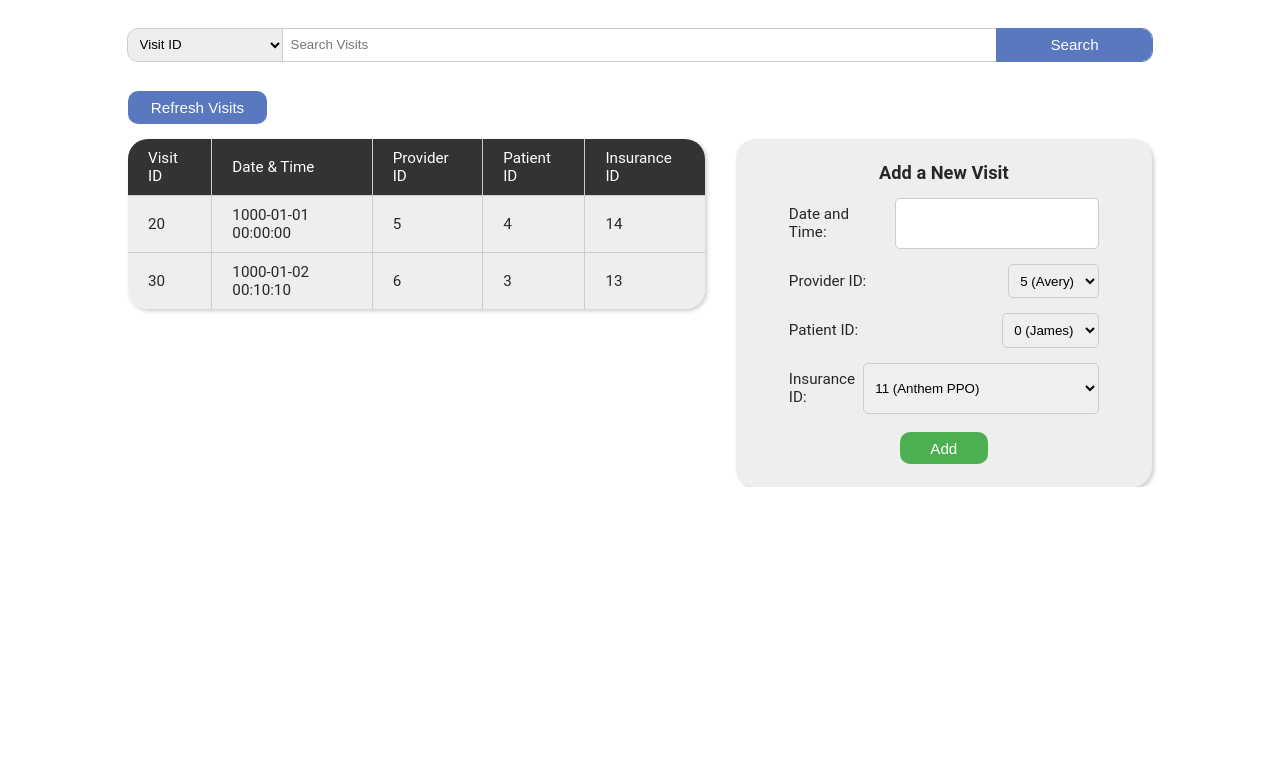
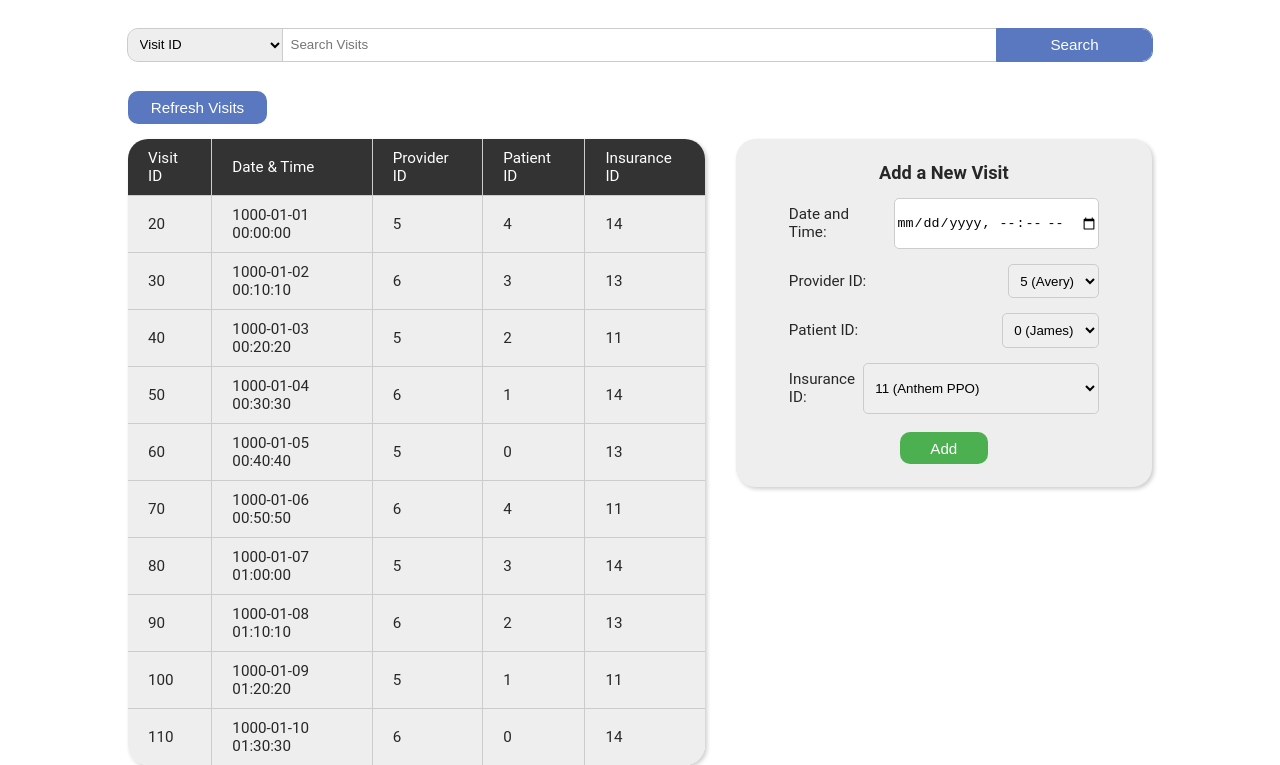
Before and after one commit to anson-poon/care-for-all-ehr, a React (Create React App) app: page /visits in a window 1280 px wide. Shown: the part 478-1243 px from the top of the page. Before the commit the page ends 965 px from the top, so only its background shows below. Built offline with nearby package versions, Linux system fonts and the light colour scheme.

Commit message:
Modified visit page to use data mapping

```diff
--- /dev/null
+++ b/src/data/visitData.js
@@ -0,0 +1,74 @@
+const visitData = [
+    {
+        visitID: 20,
+        dateTime: "1000-01-01 00:00:00",
+        providerID: 5,
+        patientID: 4,
+        insuranceID: 14
+    },
+    {
+        visitID: 30,
+        dateTime: "1000-01-02 00:10:10",
+        providerID: 6,
+        patientID: 3,
+        insuranceID: 13
+    },
+    {
+        visitID: 40,
+        dateTime: "1000-01-03 00:20:20",
+        providerID: 5,
+        patientID: 2,
+        insuranceID: 11
+    },
+    {
+        visitID: 50,
+        dateTime: "1000-01-04 00:30:30",
+        providerID: 6,
+        patientID: 1,
+        insuranceID: 14
+    },
+    {
+        visitID: 60,
+        dateTime: "1000-01-05 00:40:40",
+        providerID: 5,
+        patientID: 0,
+        insuranceID: 13
+    },
+    {
+        visitID: 70,
+        dateTime: "1000-01-06 00:50:50",
+        providerID: 6,
+        patientID: 4,
+        insuranceID: 11
+    },
+    {
+        visitID: 80,
+        dateTime: "1000-01-07 01:00:00",
+        providerID: 5,
+        patientID: 3,
+        insuranceID: 14
+    },
+    {
+        visitID: 90,
+        dateTime: "1000-01-08 01:10:10",
+        providerID: 6,
+        patientID: 2,
+        insuranceID: 13
+    },
+    {
+        visitID: 100,
+        dateTime: "1000-01-09 01:20:20",
+        providerID: 5,
+        patientID: 1,
+        insuranceID: 11
+    },
+    {
+        visitID: 110,
+        dateTime: "1000-01-10 01:30:30",
+        providerID: 6,
+        patientID: 0,
+        insuranceID: 14
+    }
+];
+
+export default visitData;
--- a/src/pages/VisitsPage.js
+++ b/src/pages/VisitsPage.js
@@ -3,6 +3,7 @@ import { useState } from 'react';
 import { useNavigate } from 'react-router-dom';
 import { RiChatDeleteFill, RiEdit2Fill } from 'react-icons/ri';
 import { SearchBoxVisits } from '../components/SearchBox';
+import visitData from '../data/visitData';
 
 /*
 Page returns function that shows visits table
@@ -37,20 +38,15 @@ function VisitsPage() {
                             </tr>
                         </thead>
                         <tbody>
-                            <tr>
-                                <th>20</th>
-                                <th>1000-01-01 00:00:00</th>
-                                <th>5</th>
-                                <th>4</th>
-                                <th>14</th>
-                            </tr>
-                            <tr>
-                                <th>30</th>
-                                <th>1000-01-02 00:10:10</th>
-                                <th>6</th>
-                                <th>3</th>
-                                <th>13</th>
-                            </tr>
+                            {visitData.map((item, index) => (
+                                <tr key={index}>
+                                    <th>{item.visitID}</th>
+                                    <th>{item.dateTime}</th>
+                                    <th>{item.providerID}</th>
+                                    <th>{item.patientID}</th>
+                                    <th>{item.insuranceID}</th>
+                                </tr>
+                            ))}
                         </tbody>
                     </table>
                 </div>
@@ -59,7 +55,7 @@ function VisitsPage() {
                         <h4>Add a New Visit</h4>
                         <div className="form-row">
                             <label for="visitDateTime">Date and Time: </label>
-                            <input type="text" name="visitDateTime" id="visitDateTime" required />
+                            <input type="datetime-local" name="visitDateTime" id="visitDateTime" required />
                         </div>
                         <div className="form-row">
                             <label for="providerID">Provider ID:  </label>
```
